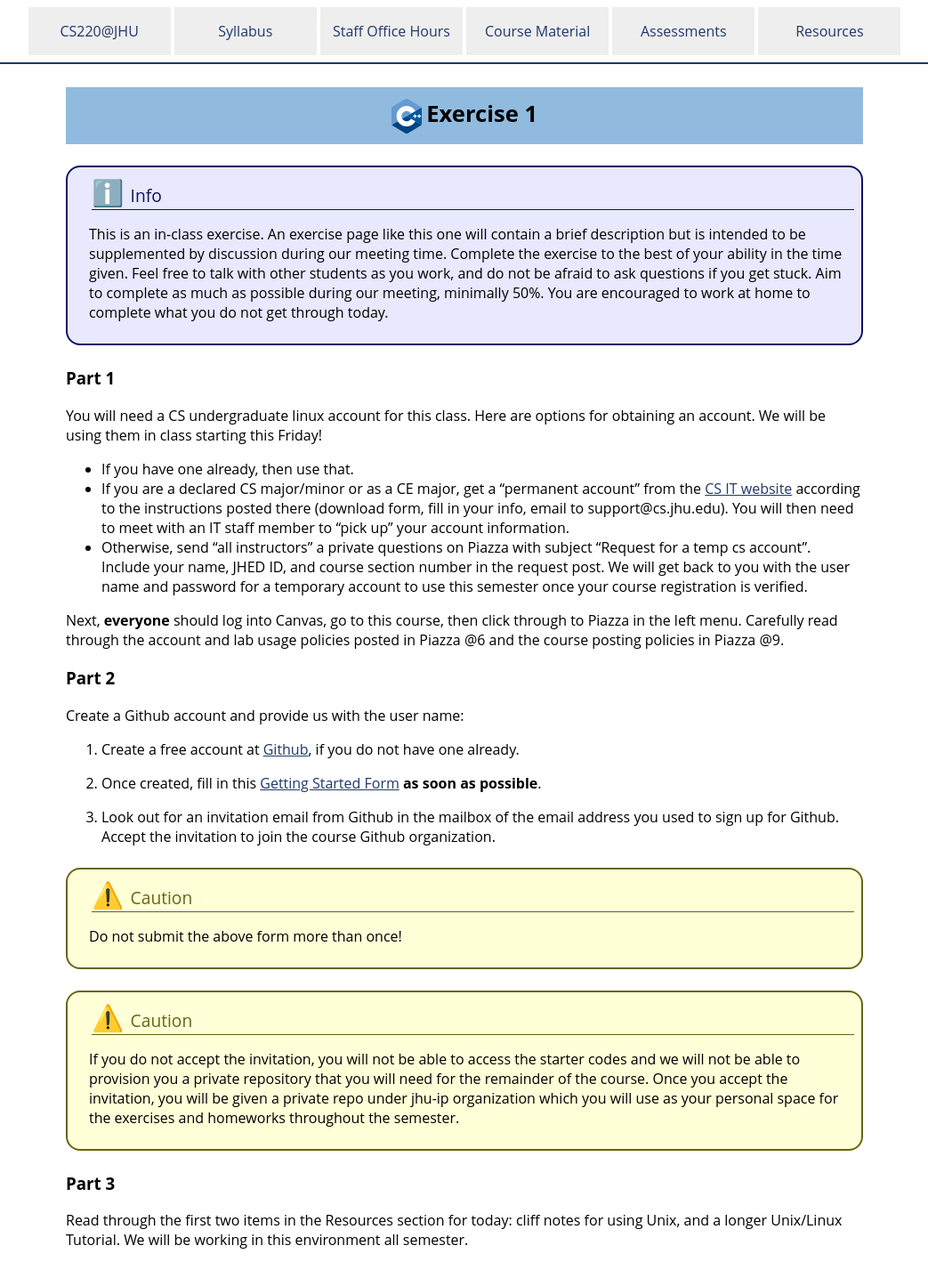
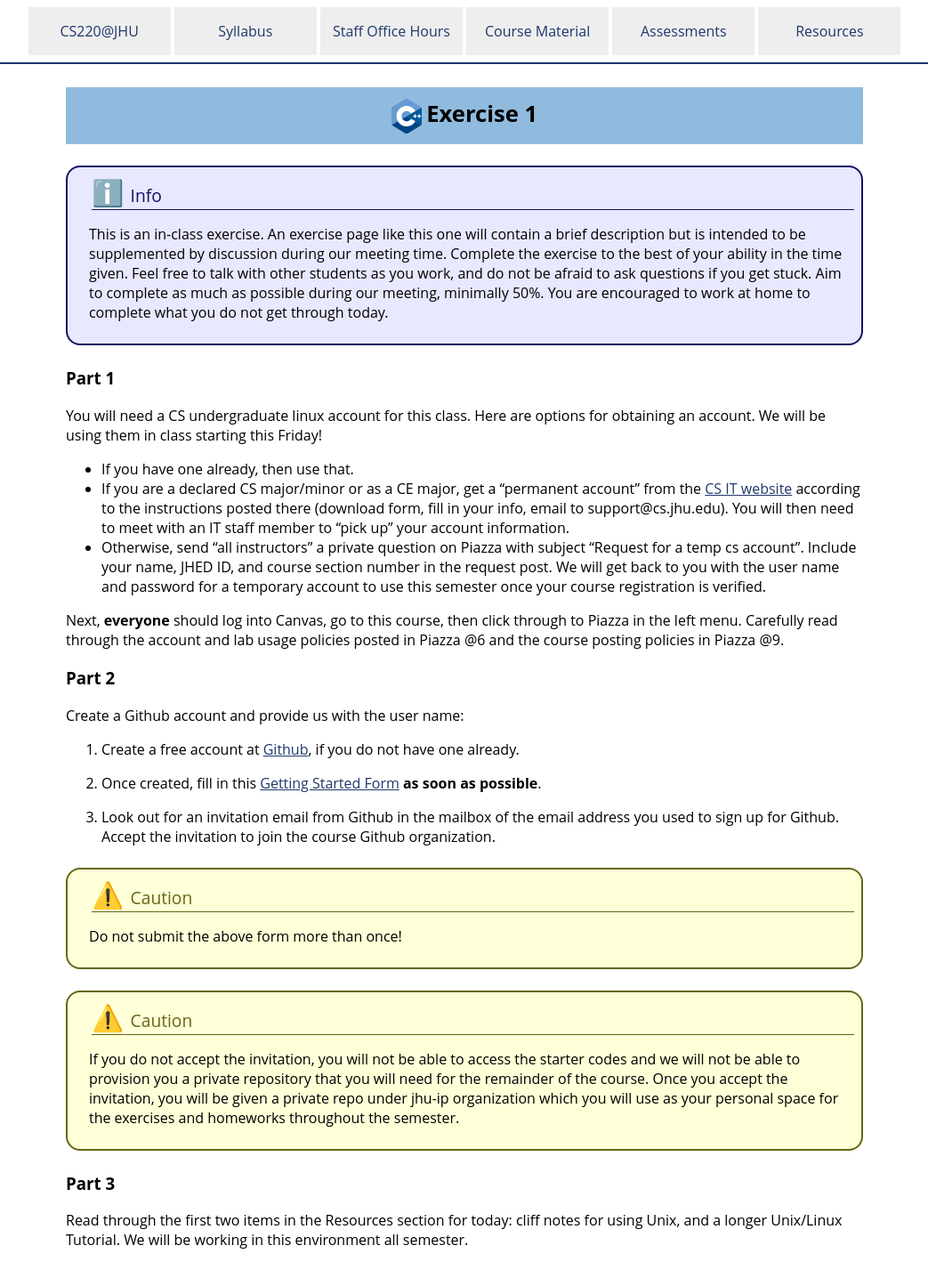
Before and after one commit to jhu-ip/cs220-f26, a Jekyll site: the page built from exercise/ex01.md, in a window 1280 px wide. Shown: the whole page at 89% size, without its empty margins (118-1161 px from the left). Built offline with Jekyll 4.4.1, drawn with Linux system fonts in a browser that asks for light colours.

Commit message:
fixed typo in typo fix for ex01

```diff
--- a/exercise/ex01.md
+++ b/exercise/ex01.md
@@ -19,7 +19,7 @@ You will need a CS undergraduate linux account for this class. Here are options
 * If you are a declared CS major/minor or as a CE major, get a “permanent account” from the <a href=
 "https://support.cs.jhu.edu/wiki/Obtaining_CS_Computer_
 Accounts" target="_blank">CS IT website</a> according to the instructions posted there (download form, fill in your info, email to support@cs.jhu.edu). You will then need to meet with an IT staff member to "pick up" your account information.
-* Otherwise, send “all instructors” a private questions on Piazza with
+* Otherwise, send “all instructors” a private question on Piazza with
 subject “Request for a temp cs account”. Include your name, JHED ID, and course section number in the request post. We will get back to you with the user name and password for a temporary account to use this semester once your course registration is verified.
 
 Next, **everyone** should log into Canvas, go to this course, then click through to Piazza in the left menu.  Carefully read through the account and lab usage policies posted in Piazza @6 and the course posting policies in Piazza @9.
```
